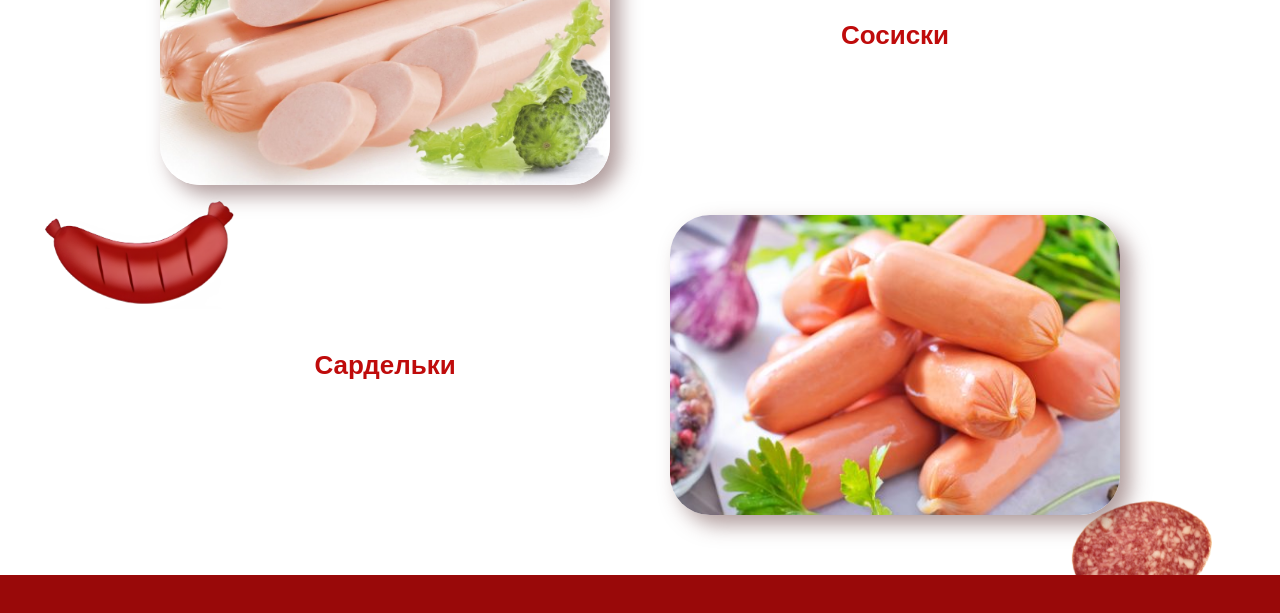
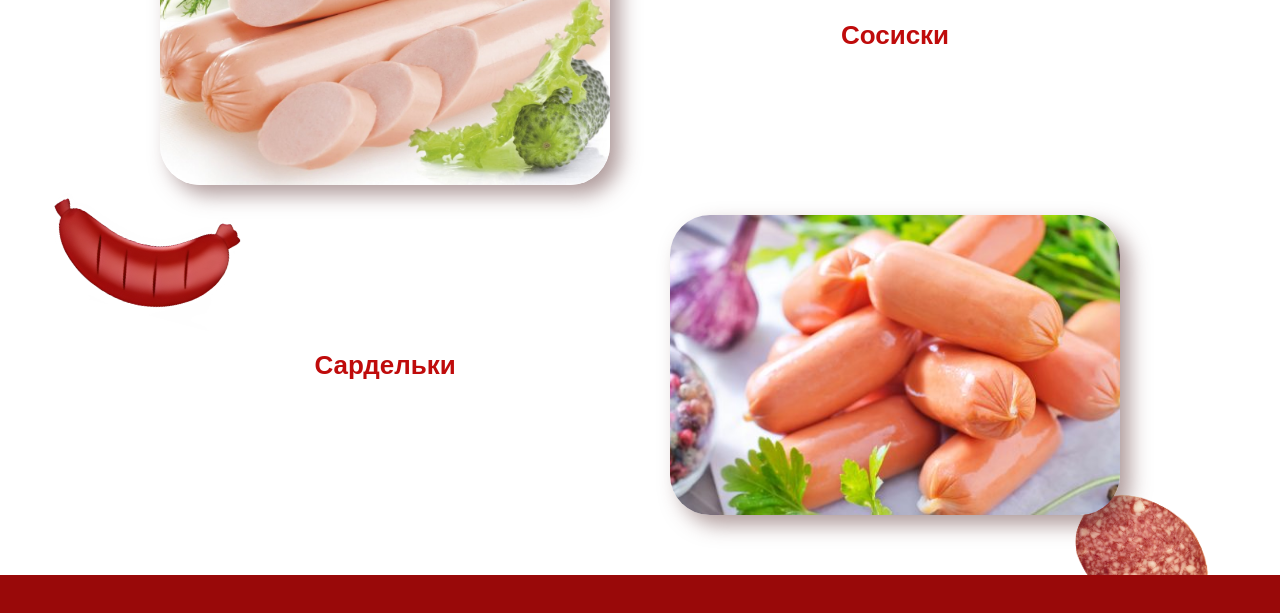
Before and after one commit to MargaritaGit/site-sausage, a website built with Parcel: page assets/src/index.html in a window 1280 px wide. Shown: the part 2620-3233 px from the top of the page. Built offline with nearby package versions, Linux system fonts and the light colour scheme.

Commit message:
prettify _myRellaxAnalog.js; _parallax_my_edit.js only for mouse devices

```diff
--- a/assets/src/index.html
+++ b/assets/src/index.html
@@ -157,19 +157,19 @@
 
         <div class="products__floats">
             <div class="rellax products__float products__float_1" id="scene1" data-rellax-speed="-3">
-                <div class=" products__circle products__circle_1" data-depth="-1.8"></div>
+                <div class=" products__circle products__circle_1" data-depth="-1.4"></div>
             </div>
 
             <div class="rellax products__float products__float_2" id="scene1" data-rellax-speed="3">
-                <div class=" products__circle products__circle_2" data-depth="1"></div>
+                <div class=" products__circle products__circle_2" data-depth="-1"></div>
             </div>
 
             <div class="rellax products__float products__float_3" id="scene1" data-rellax-speed="5">
-                <div class=" products__circle products__circle_3" data-depth="-1"></div>
+                <div class=" products__circle products__circle_3" data-depth="0.7"></div>
             </div>
 
             <div class="rellax products__float products__float_4" id="scene1" data-rellax-speed="10">
-                <div class=" products__circle products__circle_4" data-depth="-1"></div>
+                <div class=" products__circle products__circle_4" data-depth="1.1"></div>
             </div>
 
             <!-- <script src="./js/js-libs/parallax.min.js"></script> -->
@@ -227,17 +227,6 @@
     <!-- <script src="./js/_sliderHeader.js"></script> -->
     <script src="./js/index.js"></script>
 
-
-
-    <script>
-
-        console.log(window.Parallax);
-
-        const floats = document.querySelectorAll('.products__float');
-        for (let float of floats) {
-            new window.Parallax(float);
-        }
-    </script>
 </body>
 
 </html>
--- a/assets/src/js/_myRellaxAnalog.js
+++ b/assets/src/js/_myRellaxAnalog.js
@@ -3,6 +3,27 @@ export function myRellax(elements = '.rellax, .horellax') {
     let biasedUnits;
 
     translateOnScroll(elements);
+
+    function translateOnScroll(elements) {
+        biasedUnits = document.querySelectorAll(elements);
+
+        setSpeedCoeff();
+
+        // console.log(biasedUnits);
+        window.addEventListener('scroll', () => biasUnits(biasedUnits));
+
+        window.addEventListener('load', () => biasUnits(biasedUnits), { once: true });
+
+        // смотрим - не меняется ли позиция значение window.scrollY при появлении/скрытии address-bar в мобильных браузерах
+        // setInterval(() =>  console.log(window.scrollY), 1000);
+    }
+
+    function biasUnits(units) {
+        for (let unit of units) {
+            // use Math.sqrt() instead Math.sin() !
+            unit.style.transform = `translate3d(${(-Math.sin(1.55 * unit.horSpeedCoeff / 30) * window.scrollY) * 1.4}px, ${(-Math.sin(1.55 * unit.speedCoeff / 10) * window.scrollY) * 0.4}px, 0)`;
+        }
+    }
 
     function setSpeedCoeff() {
         // biasedUnits = document.querySelectorAll(array);
@@ -58,29 +79,6 @@ export function myRellax(elements = '.rellax, .horellax') {
         }
     }
 
-    function translateOnScroll(arrays) {
-        biasedUnits = document.querySelectorAll(arrays);
-
-        setSpeedCoeff();
-
-        window.onscroll = () => {
-            // console.warn('window.onscroll');
-            // console.log(biasedUnits)
-
-
-            for (let el of biasedUnits) {
-                // Math.sqrt()
-                el.style.transform = `translate3d(${(-Math.sin(1.55 * el.horSpeedCoeff / 30) * window.scrollY) * 1.4}px, ${(-Math.sin(1.55 * el.speedCoeff / 10) * window.scrollY) * 0.4}px, 0)`;
-            }
-        }
-
-        // смотрим - не меняется ли позиция значение window.scrollY при появлении/скрытии address-bar в мобильных браузерах
-        // setInterval(() => {
-        //     console.log(window.scrollY)
-        // }, 1000);
-    }
-
-
     window.addEventListener('resize', setSpeedCoeff);
 
 }
--- a/assets/src/js/index.js
+++ b/assets/src/js/index.js
@@ -4,23 +4,16 @@ import { buttonUp } from "./_button_up";
 import { linksOnPageJustScroll } from "./_linksJustScroll";
 import { productsFlyInEffect } from "./_products_fx";
 import { myRellax } from "./_myRellaxAnalog";
+import { Parallax } from "./_parallax_my_edit";
 
-// import { t } from "./_parallax_my_edit";
-import { Parallax } from "./_parallax_my_edit";
-const floats = document.querySelectorAll('.products__float');
-for (let float of floats) {
-    new Parallax(float);
-}
+
 
 
 // задаём высоту псевдоэлемента с фикс.фоном для устойств, не поддерживающих еденицы измерения lvh - Largest Viewport Height
-
-// document.querySelector(':root').style = `--screenHeight: 100%`
+// document.querySelector(':root').style = `--screenHeight: 100vh`
 document.querySelector(':root').style = `--screenHeight: ${window.outerHeight}px`
 
 
-
-// flexOrderSlider('.slider', '2s ease-in-out');
 flexOrderSlider('.slider', '2s ease-in-out', 8000);
 
 toggleMobileMenu();
@@ -32,17 +25,20 @@ linksOnPageJustScroll();
 productsFlyInEffect('transform 0.65s ease-in-out, opacity 0.65s ease-in-out');
 // productsFlyInEffect('0.7s ease-out');
 
-
 // if (window.innerWidth >= 768) {
 myRellax();
 // }
 
+// run parallax library
+// only for Mouse devices. NOT touchscreens
+if (matchMedia('(hover: hover) and (pointer: fine)').matches) {
+    const floats = document.querySelectorAll('.products__float');
 
-// window.Parallax = t();
-// window.Parallax = Parallax();
+    for (let float of floats) {
+        new Parallax(float);
+    }
 
-// console.log(window.Parallax);
-// const floats = document.querySelectorAll('.products__float');
-// for (let float of floats) {
-//     new window.Parallax(float);
-// }
+    // console.log(true, `matchMedia('(hover: hover) and (pointer: fine)').matches`)
+} else {
+    console.log(false, `matchMedia('(hover: hover) and (pointer: fine)').matches`)
+}
```
Also changed, not shown: build/index.html, 5 other files.
